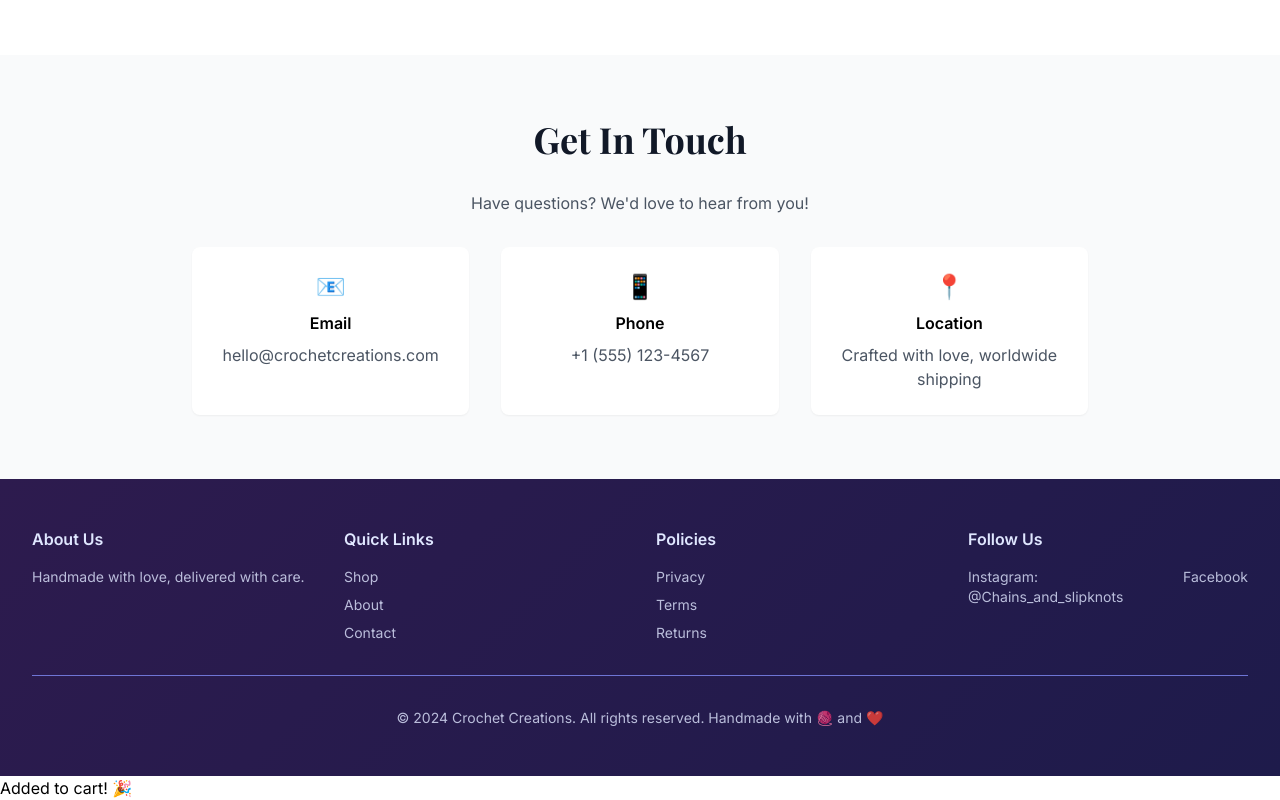
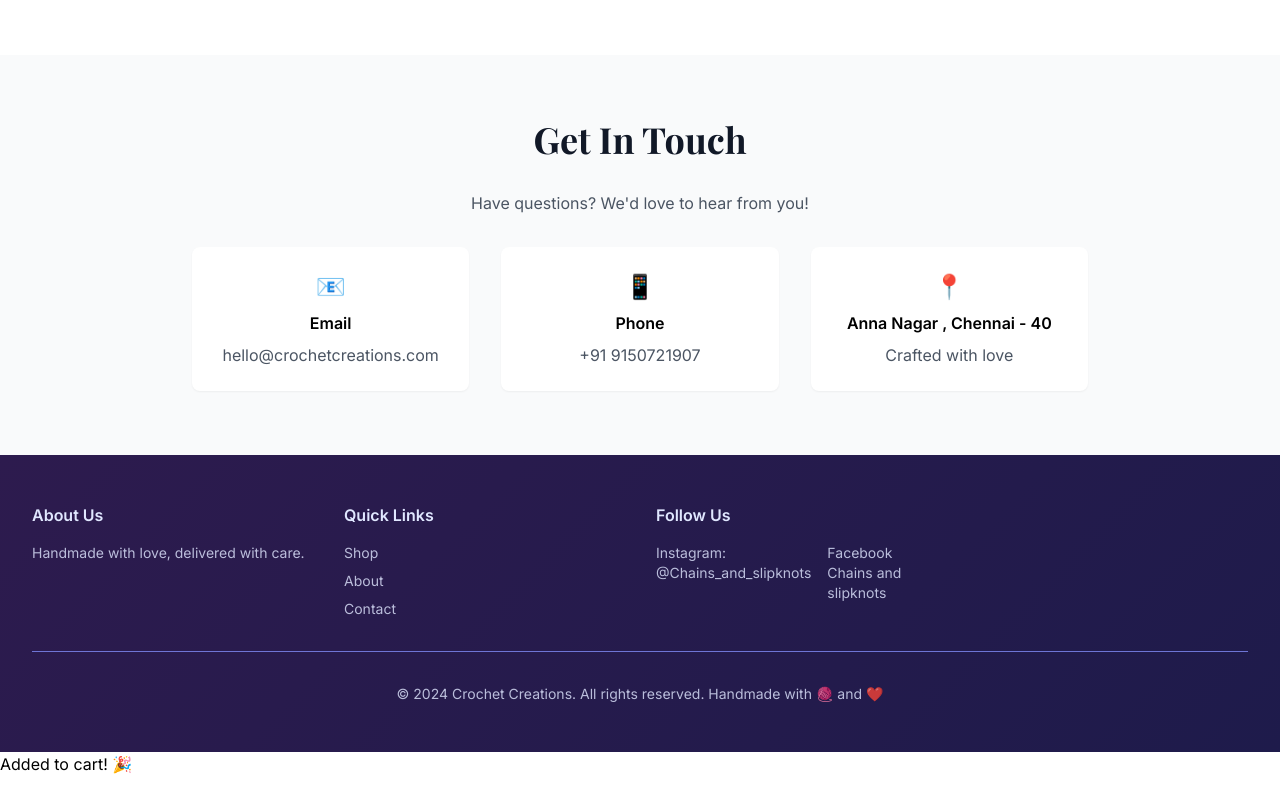
Before and after one commit to LakshmiRocky1998/Crochet-Bussiness, a website: page public/index.html in a window 1280 px wide. Shown: the part 2238-3038 px from the top of the page. After the commit the page ends 3014 px from the top, so only its background shows below. Drawn offline with nearby package versions, Linux system fonts and the light colour scheme.

Commit message:
Update index.html

```diff
--- a/public/index.html
+++ b/public/index.html
@@ -3,7 +3,7 @@
 <head>
     <meta charset="UTF-8">
     <meta name="viewport" content="width=device-width, initial-scale=1.0">
-    <title>Crochet Creations - Handmade with Love</title>
+    <title>Chains and Slipknots </title>
     <script src="https://cdn.tailwindcss.com"></script>
     <style>
         @import url('https://fonts.googleapis.com/css2?family=Playfair+Display:wght@700&family=Inter:wght@400;500;600&display=swap');
@@ -301,12 +301,12 @@
                 <div class="bg-white p-6 rounded-lg shadow-sm hover:shadow-md transition">
                     <p class="text-2xl mb-2">📱</p>
                     <p class="font-semibold mb-2">Phone</p>
-                    <p class="text-gray-600">+1 (555) 123-4567</p>
+                    <p class="text-gray-600"> +91 9150721907</p>
                 </div>
                 <div class="bg-white p-6 rounded-lg shadow-sm hover:shadow-md transition">
                     <p class="text-2xl mb-2">📍</p>
-                    <p class="font-semibold mb-2">Location</p>
-                    <p class="text-gray-600">Crafted with love, worldwide shipping</p>
+                    <p class="font-semibold mb-2">Anna Nagar , Chennai - 40 </p>
+                    <p class="text-gray-600">Crafted with love </p>
                 </div>
             </div>
         </div>
@@ -329,18 +329,10 @@
                     </ul>
                 </div>
                 <div>
-                    <h3 class="font-semibold mb-4">Policies</h3>
-                    <ul class="space-y-2 text-sm opacity-80">
-                        <li><a href="#" class="hover:opacity-100">Privacy</a></li>
-                        <li><a href="#" class="hover:opacity-100">Terms</a></li>
-                        <li><a href="#" class="hover:opacity-100">Returns</a></li>
-                    </ul>
-                </div>
-                <div>
                     <h3 class="font-semibold mb-4">Follow Us</h3>
                     <div class="flex space-x-4 text-sm opacity-80">
                         <a href="#" class="hover:opacity-100">Instagram: @Chains_and_slipknots </a>
-                        <a href="#" class="hover:opacity-100">Facebook</a>
+                        <a href="#" class="hover:opacity-100">Facebook Chains and slipknots </a>
                     </div>
                 </div>
             </div>
```
